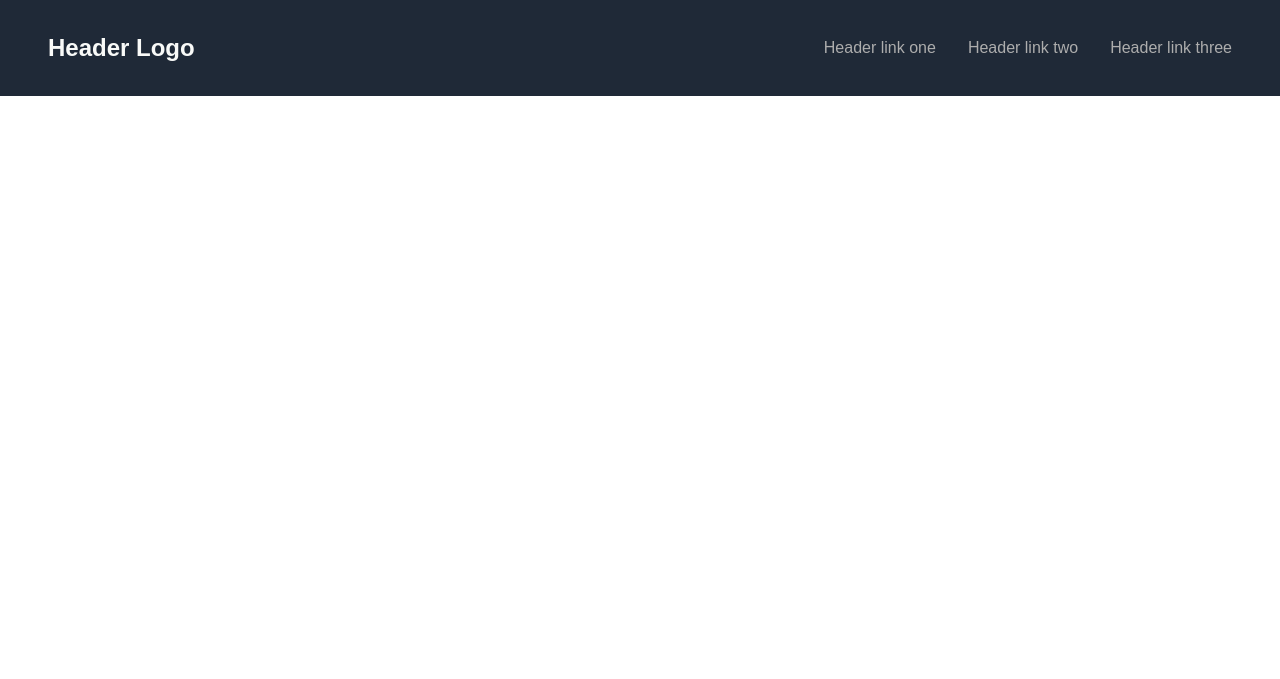
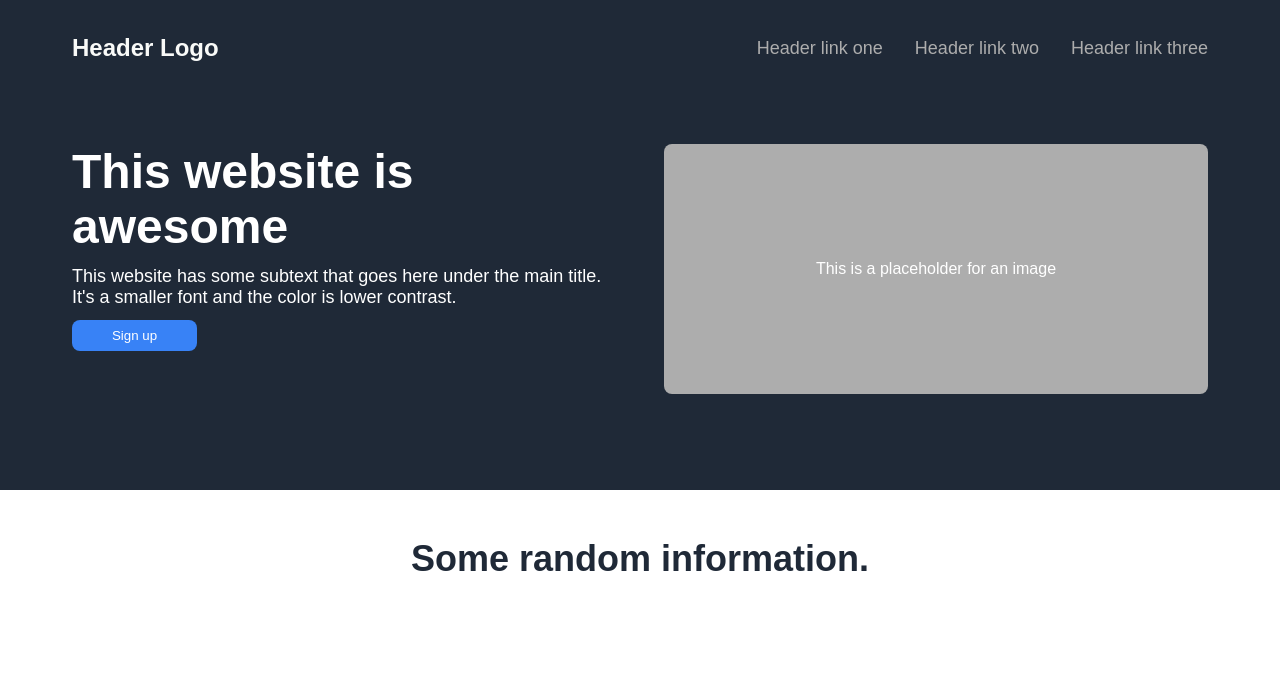
Before and after one commit to BraxtonCoding/Landing-Page, a plain HTML site: page index.html in a window 1280 px wide. Drawn offline with Linux system fonts and the light colour scheme.

Commit message:
Finished coding header
Touched up on the navigation. Finished coding the header section.

```diff
--- a/index.html
+++ b/index.html
@@ -8,6 +8,7 @@
   </head>
   <body>
     <header class="navigation">
+      <div class="nav">
         <p class="nav-logo">Header Logo</p>
         <nav class="main-nav">
           <ul class="main-nav-list">
@@ -16,23 +17,9 @@
             <li><a class="main-nav-link" href="#">Header link three</a></li>
           </ul>
         </nav>
+      </div>
     </header>
 
-    <!-- <section class="section-nav">
-      <div class="main-nav">
-        <div class="left-nav">
-          <div class="nav-logo">Header Logo</div>
-        </div>
-        <div class="right-nav">
-          <ul class="nav-links">
-            <li><a href="#">Header Link One</a></li>
-            <li><a href="#">Header Link Two</a></li>
-            <li><a href="#">Header Link Three</a></li>
-          </ul>
-        </div>
-      </div>
-    </section> -->
-    <!--
     <section class="section-header">
       <div class="header">
         <div class="header-left">
@@ -49,6 +36,12 @@
           </div>
         </div>
       </div>
-    </section> -->
+    </section>
+
+    <section class="section-images">
+      <h2 class="image-header">Some random information.</h2>
+
+      <div class="image-box"></div>
+    </section>
   </body>
 </html>
--- a/style.css
+++ b/style.css
@@ -10,19 +10,28 @@
 /* ********************** */
 
 .navigation {
+  background-color: #1f2937;
+}
+
+.nav {
   display: flex;
   justify-content: space-between;
   align-items: center;
   background-color: #1f2937;
 
   height: 96px;
-  padding: 0 48px;
+  margin: 0 auto;
+  max-width: 1200px;
+
+  padding: 0 32px;
+  /* padding: 48px 0 96px 0; */
 }
 
 .nav-logo {
   font-size: 24px;
   color: #f9faf8;
   font-weight: 700;
+  max-width: 1000px;
 }
 
 .main-nav-list {
@@ -39,6 +48,7 @@
   text-decoration: none;
   color: #adadad;
   transition: all 0.3s;
+  font-size: 18px;
 }
 
 .main-nav-link:hover,
@@ -46,57 +56,29 @@
   color: #fff;
 }
 
-/* .main-nav {
-  display: flex;
-  justify-content: space-between;
-  padding: 8px;
-  width: 800px;
-}
-
-.nav-logo {
-  font-size: 24px;
-  color: #f9faf8;
-  font-weight: 700;
-}
-
-.nav-list {
-  display: flex;
-  gap: 16px;
-}
-
-.left-nav,
-.right-nav {
-  display: flex;
-  align-items: center;
-  gap: 16px;
-}
-
-.nav-links li {
-  list-style: none;
-}
-
-.nav-links a {
-  color: #adadad;
-  text-decoration: none;
-} */
-
-/*
-**********************
-HEADER
-**********************
-*/
+/* ********************** */
+/* HEADER SECTION */
+/* ********************** */
 
 .section-header {
   background-color: #1f2937;
+  padding: 48px 0 96px 0;
 }
 
 .header {
   display: flex;
+  max-width: 1200px;
+  margin: 0 auto;
+  gap: 48px;
+  min-height: 250px;
+
+  padding: 0 32px;
 }
 
 .header-left {
   display: flex;
   flex-direction: column;
+  gap: 12px;
   flex: 1;
 }
 
@@ -108,12 +90,52 @@ HEADER
 .primary-heading {
   color: #fff;
   font-size: 48px;
+  font-weight: 900;
 }
 
 .header-text {
   color: #fff;
+  font-size: 18px;
+}
+
+.header-right {
+}
+
+.sign-up {
+  background-color: #3882f6;
+  color: #fff;
+  border-radius: 8px;
+  border: none;
+  padding: 8px 16px;
+  width: 125px;
+  text-align: center;
+}
+
+.image-placeholder {
+  display: flex;
+  align-items: center;
+  justify-content: center;
+  margin: 0 auto;
+  flex: 1;
+  background-color: #adadad;
+  border-radius: 8px;
 }
 
 .placeholder-text {
   color: #fff;
 }
+
+/* ********************** */
+/* HEADER SECTION */
+/* ********************** */
+
+.section-images {
+  padding: 48px 0 96px 0;
+}
+
+.image-header {
+  text-align: center;
+  font-weight: 900;
+  font-size: 36px;
+  color: #1f2937;
+}
```
Lines whose indentation alone changed are shown as unchanged.
